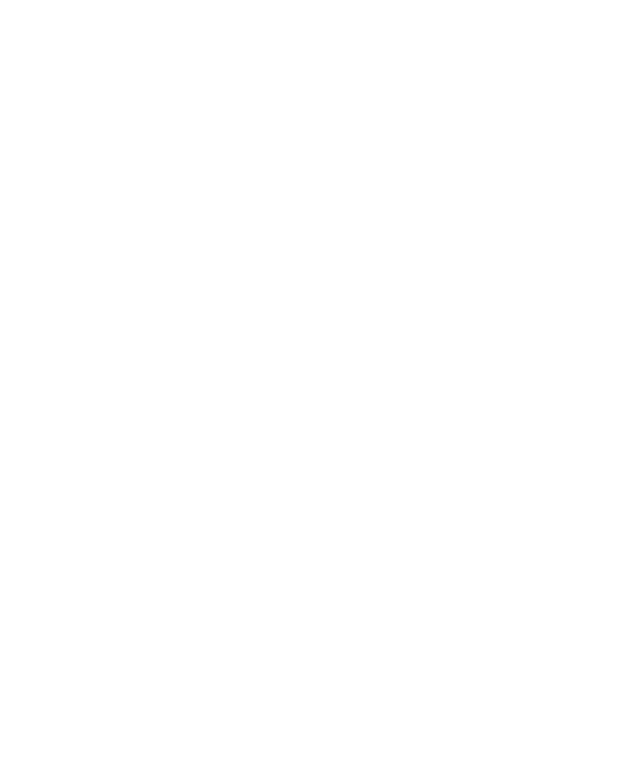
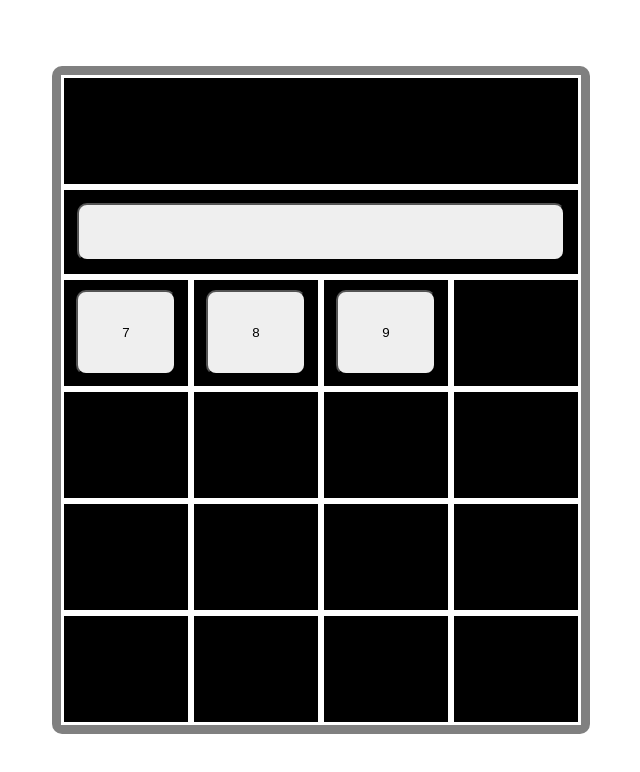
Before and after one commit to crew7/calculator, a plain HTML site: page index.html in a window 1280 px wide. Shown: the whole page, without its empty margins (319-959 px from the left). Drawn offline with Linux system fonts and the light colour scheme.

Commit message:
Created basic HTML calculator template

```diff
--- a/calc.js
+++ b/calc.js
@@ -0,0 +1,27 @@
+function add( initialNumber , addedNumber ) {
+	return initialNumber + addedNumber;
+}
+
+function subtract( initialNumber, subtractor ) {
+	return initialNumber - subtractor;
+}
+
+function multiply( initialNumber, multiplier ) {
+	return initialNumber * multiplier;
+}
+
+function divide( initialNumber, divider ) {
+	return initialNumber / divider
+}
+
+function operate(initialNumber, operator, modifierNumber) {
+	if (operator === '+') {
+		return add(initialNumber, modifierNumber);
+	} else if (operator === '-') {
+		return subtract(initialNumber, modifierNumber);
+	} else if (operator === '*') {
+		return multiply(initialNumber, modifierNumber);
+	} else if (operator === '/') {
+		return divide(initialNumber, modifierNumber);
+	}
+}
--- a/index.html
+++ b/index.html
@@ -10,6 +10,36 @@
     <title>Calculator</title>
 </head>
 <body>
+    <div class="calculator">
+        <div class="displayContainer"></div>
+        <div class="clearContainer">
+            <button></button>
+        </div>
+        <div class="sevenContainer">
+            <button>7</button>
+        </div>
+        <div class="eightContainer">
+            <button>8</button>
+        </div>
+        <div class="nineContainer">
+            <button>9</button>
+        </div>
+        <div></div>
+        <div></div>
+        <div></div>
+        <div></div>
+        <div></div>
+        <div></div>
+        <div></div>
+        <div></div>
+        <div></div>
+        <div></div>
+        <div></div>
+        <div></div>
+        <div></div>
 
+
+
+    </div>
 </body>
 </html>
--- a/style.css
+++ b/style.css
@@ -0,0 +1,50 @@
+.calculator {
+    width: 520px;
+    height: 650px;
+    background-color: black;
+
+    position: absolute;
+    top: 0;
+    bottom: 0;
+    left: 0;
+    right: 0;
+    margin: auto;
+
+    border: 9px solid grey;
+    border-radius: 10px;
+
+    display: grid;
+    grid-template-columns: 1fr 1fr 1fr 1fr;
+    grid-template-rows: 1fr 0.8fr 1fr 1fr 1fr 1fr;
+
+
+}
+
+.calculator div {
+    border: 3px solid white;
+    display: flex;
+    justify-content: center;
+    align-items: center;
+}
+
+.calculator button {
+    width: 80%;
+    height: 80%;
+    border-radius: 10px;
+}
+
+.clearContainer button { /* THIS OVERRIDES NORMAL BUTTON WIDTH/HEIGHT because clear button column takes more columns */
+    width: 95%;
+    height: 70%;
+}
+
+.displayContainer {
+    grid-column: 1 / 5;
+}
+
+
+
+.clearContainer {
+    grid-column: 1 / 5;
+
+}
```
